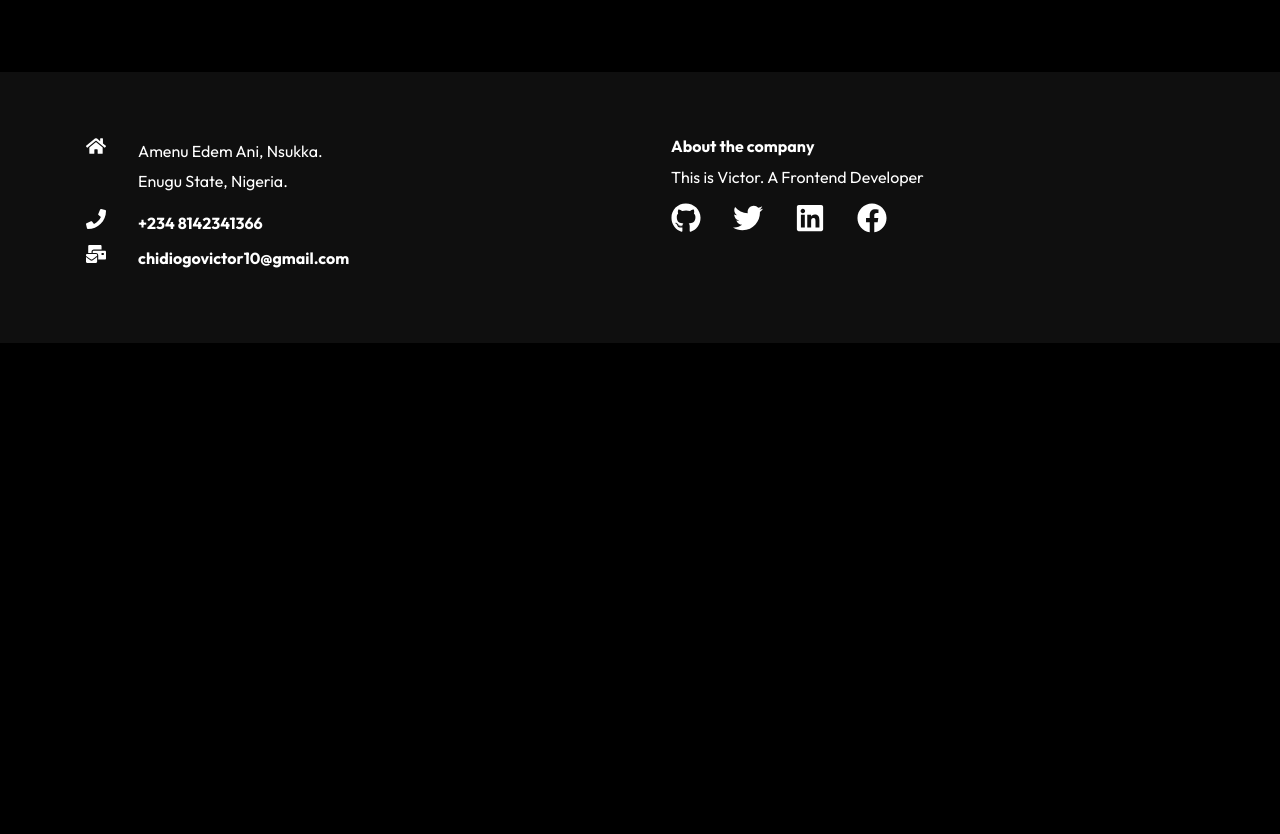
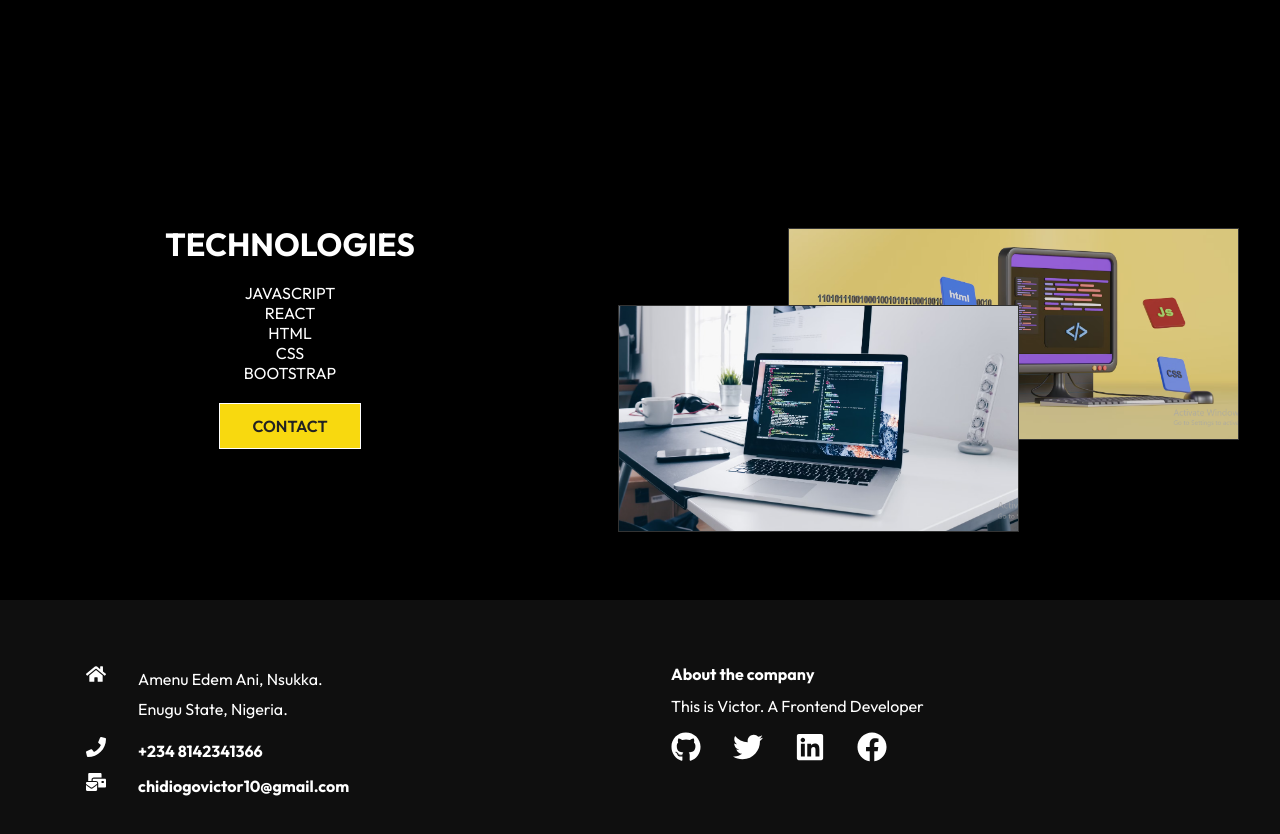
Before and after one commit to ChidiogoVictor/Portfolio-Website, a React (Create React App) app: page / in a window 1280 px wide. Shown: the part 1440-2274 px from the top of the page. Before the commit the page ends 1783 px from the top, so only its background shows below. Built offline with nearby package versions, Linux system fonts and the light colour scheme.

Commit message:
add AboutContent to home page

```diff
--- a/src/routes/Home.js
+++ b/src/routes/Home.js
@@ -3,13 +3,15 @@ import Navbar from "../Components/Navbar";
 import HeroImg from "../Components/HeroImg";
 import Footer from "../Components/Footer";
 import Work from '../Components/Work';
+import AboutContent from "../Components/AboutContent";
 
 const Home = () => {
   return (
     <div>
       <Navbar />
       <HeroImg />
-      <Work></Work>
+      <Work />
+      <AboutContent />
       <Footer />
     </div>
   )
```
